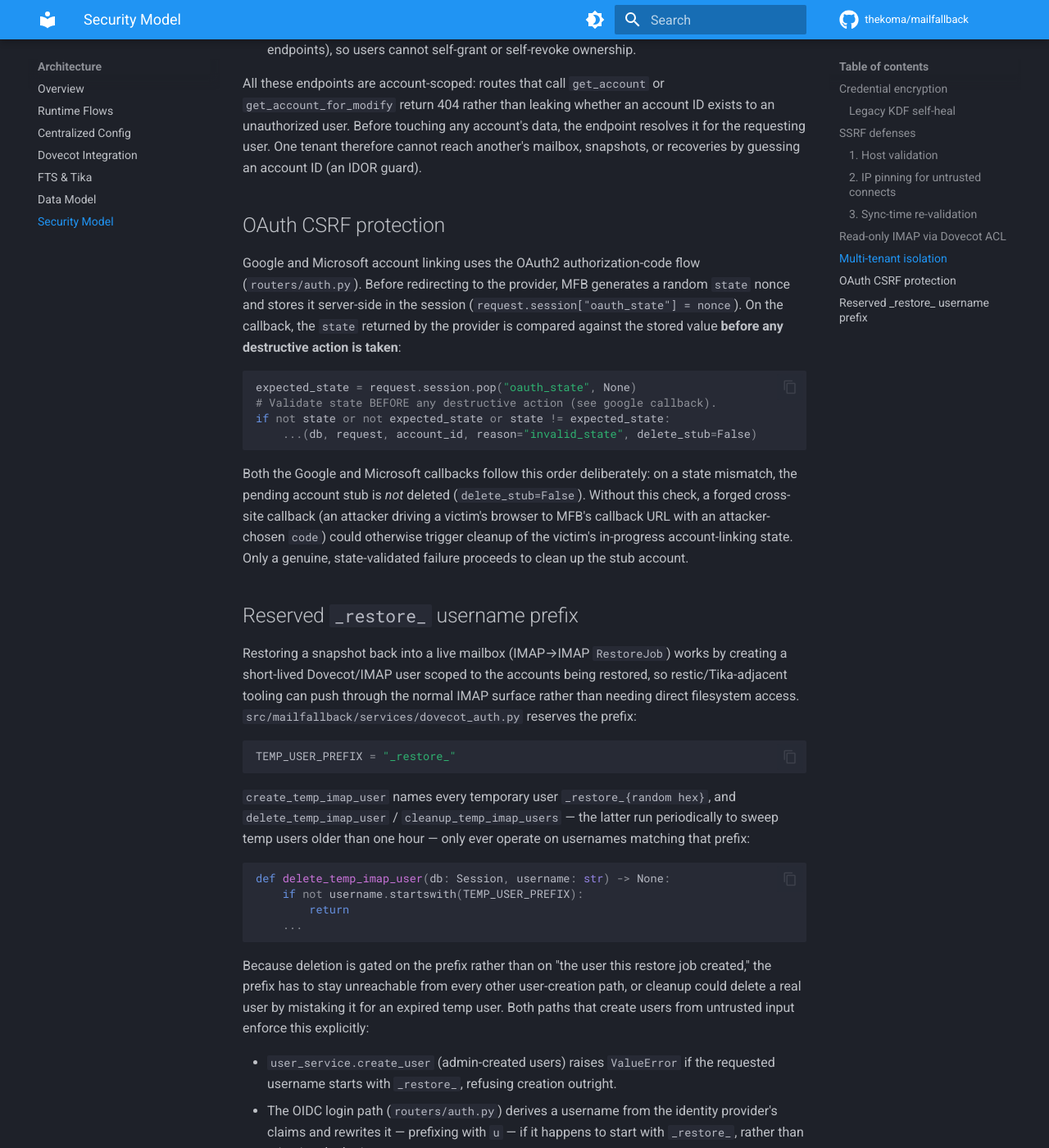
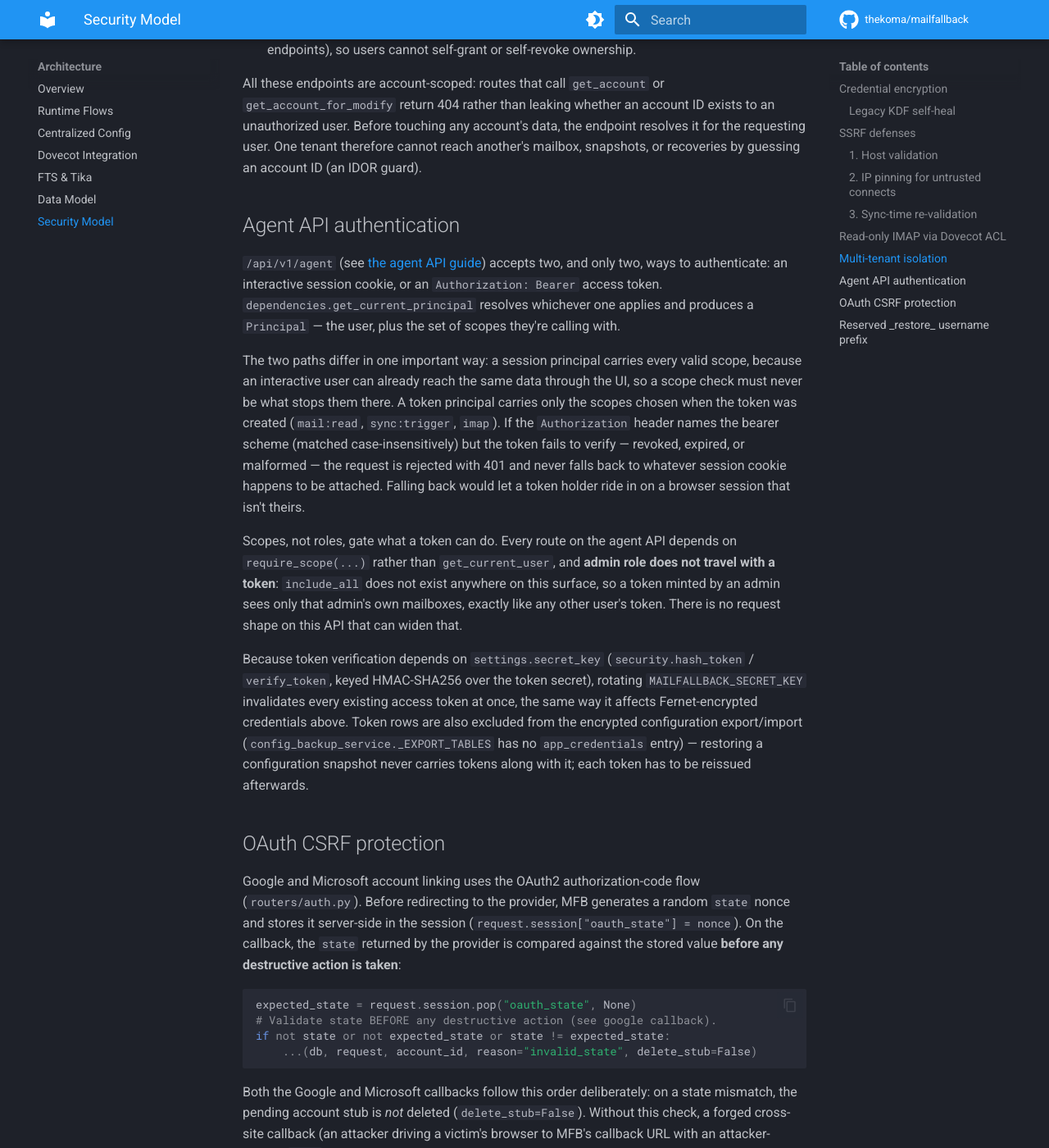
Before and after one commit to thekoma/mailfallback, an MkDocs documentation site: the page built from docs/src/architecture/security.md, in a window 1280 px wide and 1400 px high, scrolled down 4513 px. Shown: the whole window at 82% size. Built offline with MkDocs 1.6.1 and Material for MkDocs 9.7.7, drawn with Linux system fonts in a browser that asks for light colours; comment, search, counter and statistics services are not loaded; some of the changed text lies outside the part shown.

Commit message:
docs(agent-api): document the bearer surface and its scopes
Add a guide for /api/v1/agent covering token scopes, every endpoint with a
runnable curl, the search-then-fetch and imap-coords flows, and the failure
modes an agent must handle. Extend the security model doc with the bearer
authentication path, and correct CLAUDE.md's router/Key Patterns/AppCredential
notes to match what the code actually does.

```diff
--- a/docs/src/architecture/security.md
+++ b/docs/src/architecture/security.md
@@ -2,8 +2,9 @@
 
 This page documents how MFB's security-relevant controls actually work: credential
 encryption, defenses against server-side request forgery (SSRF), the read-only IMAP
-boundary, multi-tenant isolation, OAuth CSRF protection, and the reserved restore
-username prefix. It describes the current model, not a history of fixes.
+boundary, multi-tenant isolation, agent API authentication, OAuth CSRF protection,
+and the reserved restore username prefix. It describes the current model, not a
+history of fixes.
 
 ## Credential encryption
 
@@ -205,6 +206,37 @@
 resolves it for the requesting user. One tenant therefore cannot reach another's
 mailbox, snapshots, or recoveries by guessing an account ID (an IDOR guard).
 
+## Agent API authentication
+
+`/api/v1/agent` (see [the agent API guide](../guides/agent-api.md)) accepts two, and
+only two, ways to authenticate: an interactive session cookie, or an
+`Authorization: Bearer` access token. `dependencies.get_current_principal` resolves
+whichever one applies and produces a `Principal` — the user, plus the set of scopes
+they're calling with.
+
+The two paths differ in one important way: a session principal carries every valid
+scope, because an interactive user can already reach the same data through the UI, so
+a scope check must never be what stops them there. A token principal carries only the
+scopes chosen when the token was created (`mail:read`, `sync:trigger`, `imap`). If the
+`Authorization` header names the bearer scheme (matched case-insensitively) but the
+token fails to verify — revoked, expired, or malformed — the request is rejected with
+401 and never falls back to whatever session cookie happens to be attached. Falling
+back would let a token holder ride in on a browser session that isn't theirs.
+
+Scopes, not roles, gate what a token can do. Every route on the agent API depends on
+`require_scope(...)` rather than `get_current_user`, and **admin role does not travel
+with a token**: `include_all` does not exist anywhere on this surface, so a token
+minted by an admin sees only that admin's own mailboxes, exactly like any other
+user's token. There is no request shape on this API that can widen that.
+
+Because token verification depends on `settings.secret_key` (`security.hash_token` /
+`verify_token`, keyed HMAC-SHA256 over the token secret), rotating
+`MAILFALLBACK_SECRET_KEY` invalidates every existing access token at once, the same
+way it affects Fernet-encrypted credentials above. Token rows are also excluded from
+the encrypted configuration export/import (`config_backup_service._EXPORT_TABLES`
+has no `app_credentials` entry) — restoring a configuration snapshot never carries
+tokens along with it; each token has to be reissued afterwards.
+
 ## OAuth CSRF protection
 
 Google and Microsoft account linking uses the OAuth2 authorization-code flow
--- a/mkdocs.yml
+++ b/mkdocs.yml
@@ -82,6 +82,8 @@
     - SSO / OIDC: admin-guide/sso.md
     - OAuth Providers: admin-guide/oauth-providers.md
     - Disaster Recovery: admin-guide/disaster-recovery.md
+  - Guides:
+    - Agent API: guides/agent-api.md
   - Architecture:
     - Overview: architecture/overview.md
     - Runtime Flows: architecture/flows.md
```
Also changed, not shown: CLAUDE.md (+5 -2 lines), docs/src/guides/agent-api.md (added, +377 -0 lines).
